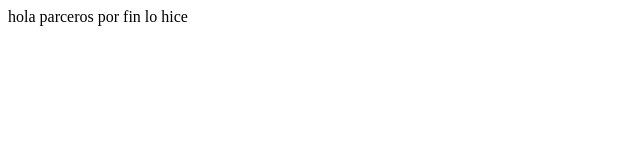
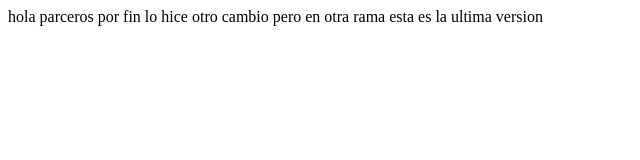
Before and after one commit to carslosecheverry/mi_proyecto, a plain HTML site: page index.html in a window 1280 px wide. Shown: the whole page, without its empty margins (0-640 px from the left). Drawn offline with Linux system fonts and the light colour scheme.

Commit message:
cambio de ultimo minuto

```diff
--- a/index.html
+++ b/index.html
@@ -8,5 +8,7 @@
 <body>
     hola parceros
     por fin lo hice
+    otro cambio pero en otra rama
+    esta es la ultima version
 </body>
 </html>
```
